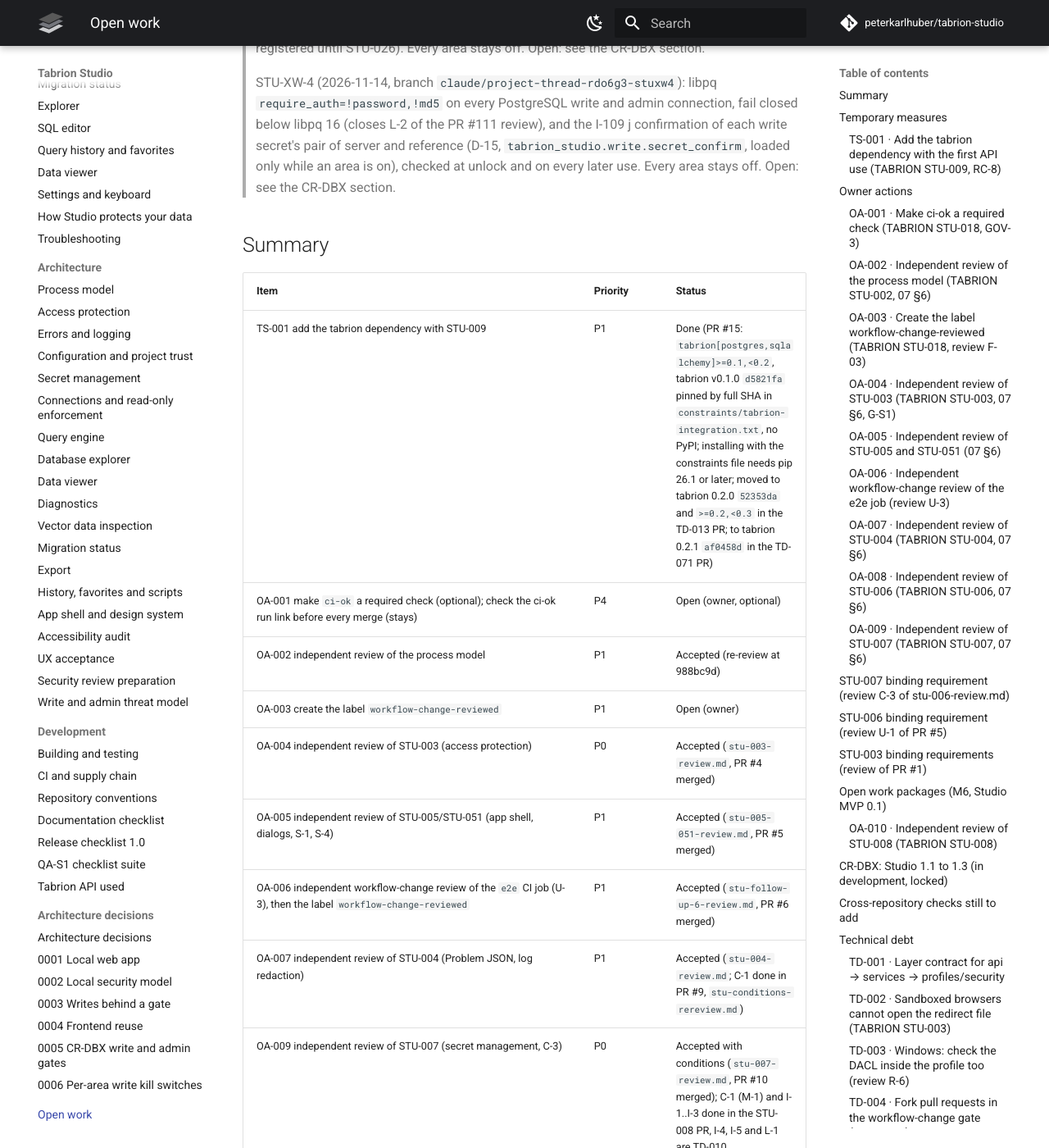
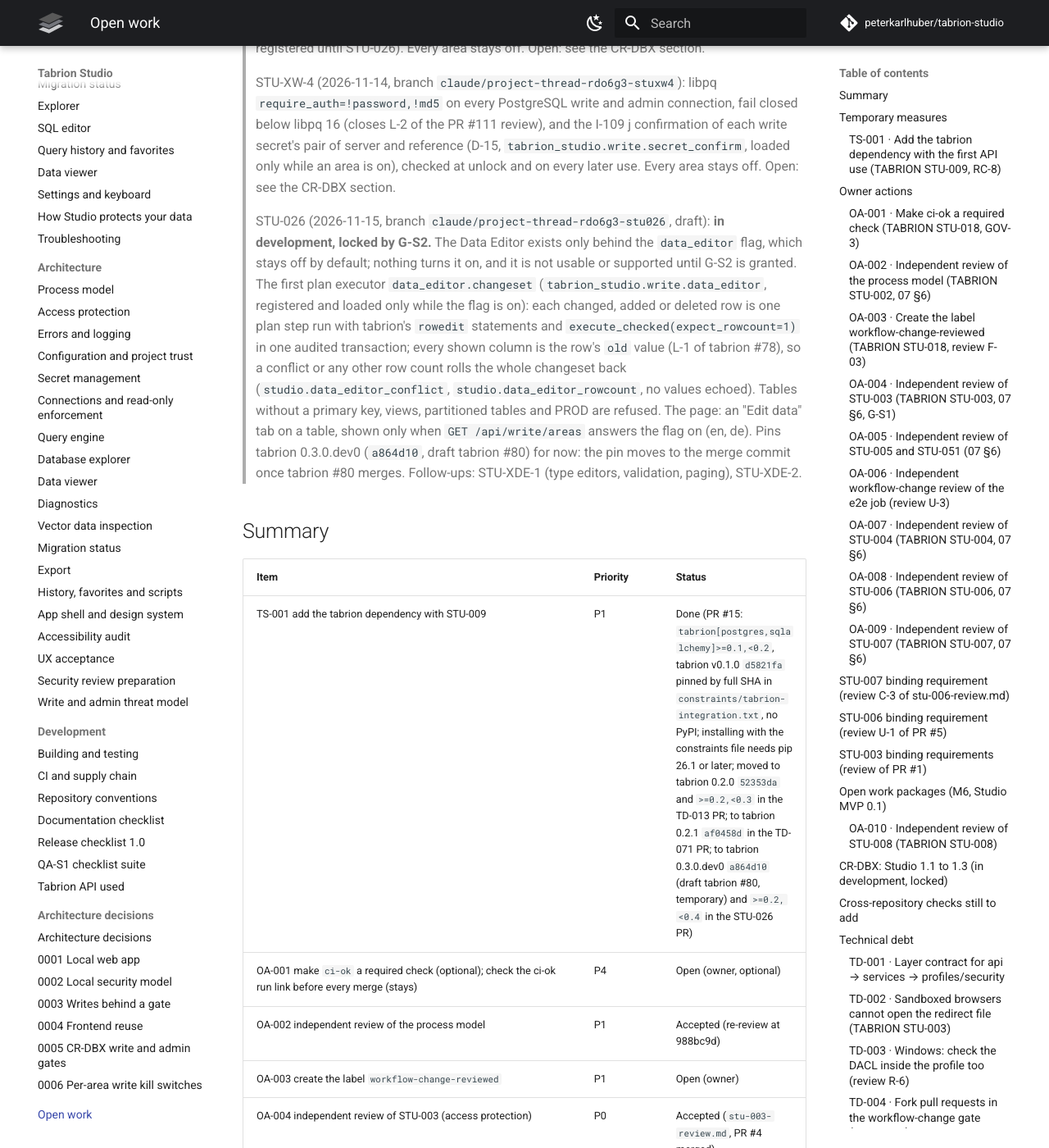
Before and after one commit to peterkarlhuber/tabrion-studio, an MkDocs documentation site: the page built from docs/TODO.md, in a window 1280 px wide and 1400 px high, scrolled down 1370 px. Shown: the whole window at 82% size. Built offline with MkDocs 1.6.1 and Material for MkDocs 9.7.7, drawn with Linux system fonts in a browser that asks for light colours; comment, search, counter and statistics services are not loaded; some of the changed text lies outside the part shown.

Commit message:
STU-026: e2e spec with the flag on in a fixture, docs
The e2e spec starts a real server whose --state-dir holds write-areas.toml
with data_editor = true and walks unlock, edit, add, delete, preview, typed
confirmation and one run, then a conflict that rolls back. Docs record STU-026
as in development and locked by G-S2, and the temporary tabrion 0.3.0.dev0 pin.

Co-Authored-By: Claude Opus 5.5 <noreply@anthropic.com>
Claude-Session: https://claude.ai/code/session_011tY7TC7Nu5VGro3DJGJcv8

```diff
--- a/docs/TODO.md
+++ b/docs/TODO.md
@@ -52,12 +52,24 @@
 > confirmation of each write secret's pair of server and reference (D-15, `tabrion_studio.write.secret_confirm`,
 > loaded only while an area is on), checked at unlock and on every later use. Every area stays off. Open: see the
 > CR-DBX section.
+>
+> STU-026 (2026-11-15, branch `claude/project-thread-rdo6g3-stu026`, draft): **in development, locked by G-S2.** The
+> Data Editor exists only behind the `data_editor` flag, which stays off by default; nothing turns it on, and it is
+> not usable or supported until G-S2 is granted. The first plan executor `data_editor.changeset`
+> (`tabrion_studio.write.data_editor`, registered and loaded only while the flag is on): each changed, added or
+> deleted row is one plan step run with tabrion's `rowedit` statements and `execute_checked(expect_rowcount=1)` in
+> one audited transaction; every shown column is the row's `old` value (L-1 of tabrion #78), so a conflict or any
+> other row count rolls the whole changeset back (`studio.data_editor_conflict`, `studio.data_editor_rowcount`, no
+> values echoed). Tables without a primary key, views, partitioned tables and PROD are refused. The page: an "Edit
+> data" tab on a table, shown only when `GET /api/write/areas` answers the flag on (en, de). Pins tabrion
+> 0.3.0.dev0 (`a864d10`, draft tabrion #80) for now: the pin moves to the merge commit once tabrion #80 merges.
+> Follow-ups: STU-XDE-1 (type editors, validation, paging), STU-XDE-2.
 
 ## Summary
 
 | Item | Priority | Status |
 |---|---|---|
-| TS-001 add the tabrion dependency with STU-009 | P1 | Done (PR #15: `tabrion[postgres,sqlalchemy]>=0.1,<0.2`, tabrion v0.1.0 `d5821fa` pinned by full SHA in `constraints/tabrion-integration.txt`, no PyPI; installing with the constraints file needs pip 26.1 or later; moved to tabrion 0.2.0 `52353da` and `>=0.2,<0.3` in the TD-013 PR; to tabrion 0.2.1 `af0458d` in the TD-071 PR) |
+| TS-001 add the tabrion dependency with STU-009 | P1 | Done (PR #15: `tabrion[postgres,sqlalchemy]>=0.1,<0.2`, tabrion v0.1.0 `d5821fa` pinned by full SHA in `constraints/tabrion-integration.txt`, no PyPI; installing with the constraints file needs pip 26.1 or later; moved to tabrion 0.2.0 `52353da` and `>=0.2,<0.3` in the TD-013 PR; to tabrion 0.2.1 `af0458d` in the TD-071 PR; to tabrion 0.3.0.dev0 `a864d10` (draft tabrion #80, temporary) and `>=0.2,<0.4` in the STU-026 PR) |
 | OA-001 make `ci-ok` a required check (optional); check the ci-ok run link before every merge (stays) | P4 | Open (owner, optional) |
 | OA-002 independent review of the process model | P1 | Accepted (re-review at 988bc9d) |
 | OA-003 create the label `workflow-change-reviewed` | P1 | Open (owner) |
@@ -163,7 +175,12 @@ soon; **P3** minor gap or debt. Statuses: `Open`, `In progress` (PR linked), `Bl
   (PR #29) adds the `migrations` extra: `tabrion[migrations,postgres,sqlalchemy]>=0.1,<0.2`. The TD-013 PR moves
   to tabrion 0.2.0, the untagged merge commit of tabrion PR #65 (`52353daee6cd6e37a7efc45b74061a48beb2b280`), and
   the range `tabrion[migrations,postgres,sqlalchemy]>=0.2,<0.3`. The TD-071 PR moves the pin to tabrion 0.2.1, the
-  untagged merge commit of tabrion PR #71 (`af0458d54467571abfc1afdd44d76e1f4d727c06`); the range stays.
+  untagged merge commit of tabrion PR #71 (`af0458d54467571abfc1afdd44d76e1f4d727c06`); the range stays. The STU-026
+  PR moves the pin to tabrion 0.3.0.dev0, the head of tabrion draft PR #80 (`a864d10fc02fc8b2f2b2a0c53105813b2b605b89`,
+  temporary until #80 merges), and the range to `>=0.2,<0.4`: the RC-8 check allows final-only bounds, and a lower
+  bound of `0.3` would exclude the prerelease `0.3.0.dev0`. The shared `scripts/check_tabrion_source.py` (SHA-pinned
+  copy) still uses its poison version `0.2.99`; it should move above the new range's floor (for example `0.3.99`)
+  in the canonical copy once tabrion #80 merges.
 - **Also with STU-009 (binding, L-1 of `stu-008-review.md`):** every parameter Studio passes to the driver from a
   profile (later `sslrootcert`, `require_auth`, options) must be in `schema.TARGET_FIELDS`, the secret fingerprint,
   and a connection is built from `Profile` only, never from unknown keys. Options that are the same constant for
@@ -515,7 +532,7 @@ kill-switch pull request must bring) is [STU-ADR-0006](adr/0006-per-area-write-k
 | 1.1 | Audit log (STU-XW-2) | TABRION STU-XW-2 | G-S2 | In review (branch `claude/project-thread-rdo6g3-stuxw2`): append-only log in `<state>/audit/` (0700/0600, no links, no open handles), SHA-256 hash chain with `head.json` anchor and `verify_log` (edit, deletion, insertion, reordering, truncation), rotation that never overwrites or deletes, fields by allowlist only (names, counts, codes, plan hash; never a value or secret, canary-tested); unlock and `run.start` fail closed (`405 studio.audit_unavailable`), lock, profile, secret and `run.result` records keep a pending marker on failure (N-4) shown in the write profile section; `GET /api/write/audit` read only, 405 with every flag off; the module is not loaded with every flag off. Hook for STU-XW-3 and STU-026: `Unlocks.audited_transaction(session, connection_id, area, action=, objects=, plan_hash=)`. Open points below |
 | 1.1 | Plan, preview and confirmation framework (STU-XW-3) | TABRION STU-XW-3 | G-S2 | In review (branch `claude/project-thread-rdo6g3-stuxw3`): `POST /api/write/plans` (plan and preview), `/confirm` (plan hash and typed text: the write profile's name, for a destructive plan the target's name), `/execute` (once), `DELETE` (drop); the plan hash covers session, connection, unlock, nonce, executor, targets, steps and fingerprint; refusals `studio.plan_*` (400) and the unlock's own (405); drift check inside the transaction (PostgreSQL also after `LOCK TABLE ... IN ROW EXCLUSIVE MODE`), SQLite file identity before each run; the preview names triggers and rules (TX-16); `run.start` carries the plan hash; 405 and no import with every flag off. Open points below |
 | 1.1 | I-109 j confirmation and `require_auth` (STU-XW-4) | TABRION STU-XW-4 | G-S2 | Done, in review (branch `claude/project-thread-rdo6g3-stuxw4`): L-2 of PR #111 closed: every PostgreSQL write and admin connection (the privilege check included) sets libpq `require_auth=!password,!md5` (`scram-sha-256` for a foreign host that gets a password); libpq older than 16 refuses the connection and the unlock before any secret is read (`405 studio.require_auth_unavailable`). I-109 j confirmation (D-15): `POST /api/write/secret-confirmations` (preview of the pair of server and secret reference, read from the user's file, with a session-bound hash), `/confirm` (hash and the typed host), `DELETE` (revoke); the confirmed pair's SHA-256 in `<state>/write-secret-confirmations.json` (0600); an unconfirmed or changed pair refuses the unlock before any secret is resolved (`studio.secret_unconfirmed`), every use of an unlock (the plan confirmation and run of STU-XW-3 included) re-checks it; a foreign host needs `verify-ca` or `verify-full` (`studio.write_tls_required`); audit events `secret.confirm` and `secret.unconfirm`; the D-15 dialog in the write profile section (en, de); 405 and no import with every flag off. Open points below |
-| 1.1 | Data Editor | TABRION STU-026 (stays locked behind G-S2), STU-XDE-1..STU-XDE-2 | G-S2 | Blocked on STU-XW-1..3 and tabrion TAB-XW-6 (in Studio's pin); brings the first plan executor (`data_editor.changeset`, Tabrion's guided write transaction) and the `PlanReview`/`ChangesetReview` UI |
+| 1.1 | Data Editor | TABRION STU-026 (stays locked behind G-S2), STU-XDE-1..STU-XDE-2 | G-S2 | STU-026 in development behind the default-off flag (draft PR, tabrion 0.3.0.dev0 pin), locked by G-S2; brings the first plan executor (`data_editor.changeset`, Tabrion's guided write transaction) and the `PlanReview`/`ChangesetReview` UI |
 | 1.2 | Schema Designer: wizards, designer, plan preview, Alembic revision text, runtime-role wizard, graphical mode, schema comparison | TABRION STU-CR-1..STU-CR-8, STU-XSD-1..STU-XSD-3 | G-S3 | Blocked on STU-XW-5 (STU-CR-1), tabrion 0.3 |
 | 1.3 | Database Manager: profile pairs, create, backup and restore, delete, PostgreSQL roles | TABRION STU-XDM-1..STU-XDM-7 | G-S4 | Blocked on STU-XW-5 (STU-XDM-1), Studio 1.2 |
 
```
Also changed, not shown: CHANGELOG.md (+15 -0 lines), CONTRIBUTING.md (+1 -1 lines), docs/guide/installation.md (+1 -1 lines), docs/guide/security.md (+14 -0 lines), 2 other files.
